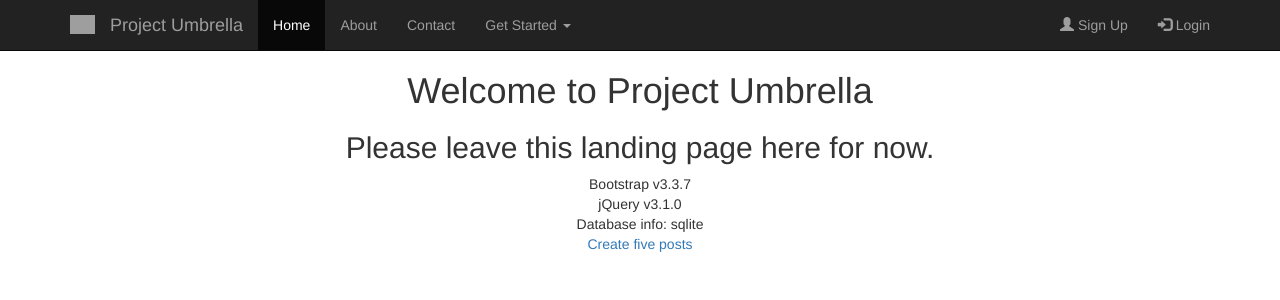
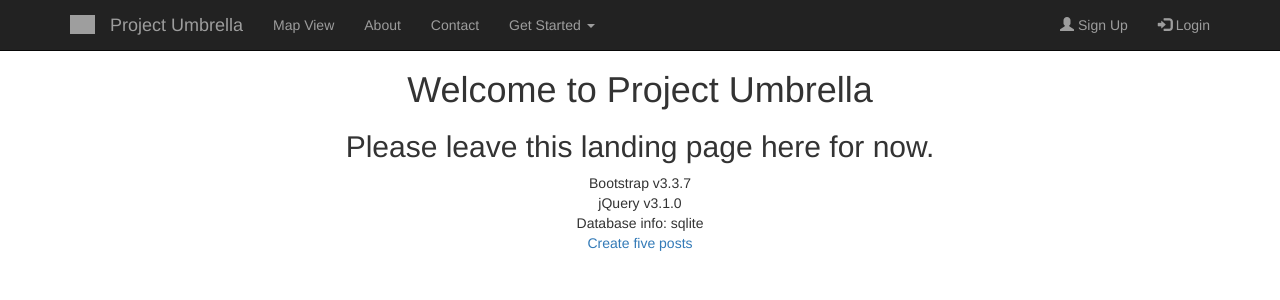
Before and after one commit to bfarayev/ProjectUmbrella-Code, a Django app: page / in a window 1280 px wide. Shown: the top 300 px of the page. Run offline with Django 3.2, Linux system fonts and the light colour scheme; some libraries are stand-ins or nearby versions; grey boxes are pictures that could not be loaded.

Commit message:
Fixed mobile navbar collapse, added navbar Map View button

```diff
--- a/umbrella/templates/umbrella/base.html
+++ b/umbrella/templates/umbrella/base.html
@@ -16,8 +16,7 @@
 ================================================== -->
 
 <body>
-    <div id="navbar"></div>
-    <nav class="navbar navbar-inverse navbar-default navbar-static-top" style="margin-bottom: 0px;">
+    <nav class="navbar navbar-inverse navbar-default navbar-fixed-top" style="margin-bottom: 0px;">
         <div class="container">
             <div class="navbar-header">
                 <button type="button" class="navbar-toggle collapsed" data-toggle="collapse" data-target="#navbar" aria-expanded="false" aria-controls="navbar">
@@ -35,7 +34,7 @@
             </div>
             <div id="navbar" class="navbar-collapse collapse">
                 <ul class="nav navbar-nav">
-                    <li class="active"><a href="#">Home</a></li>
+                    <li><a href="/googlemap/">Map View</a></li>
                     <li><a href="#about">About</a></li>
                     <li><a href="#contact">Contact</a></li>
                     <li class="dropdown">
@@ -52,9 +51,10 @@
                     <li><a href="/register/"><span class="glyphicon glyphicon-user"></span> Sign Up</a></li>
                     <li><a href="/signin/"><span class="glyphicon glyphicon-log-in"></span> Login</a></li>
                 </ul>
-            </div>
+            </div> <!--/.nav-collapse -->
         </div>
     </nav>
+    <div style="padding-top: 50px;"></div>
     {% block content %}{% endblock %}
 
     <!-- Bootstrap core JavaScript
```
Also changed, not shown: 1 other file.
